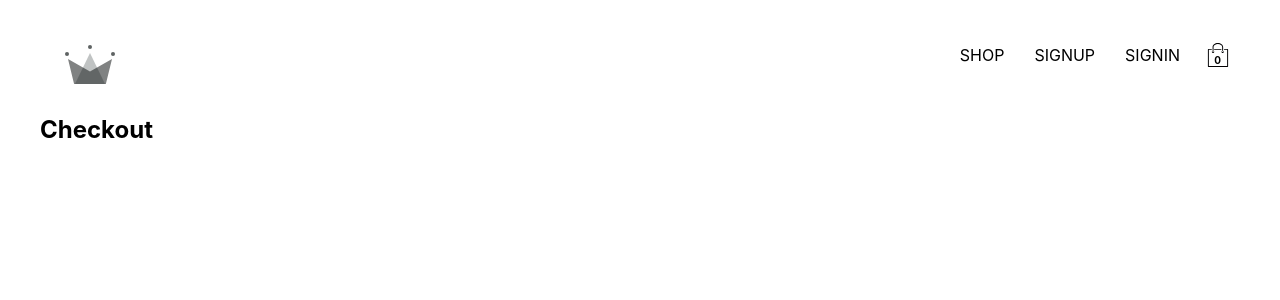
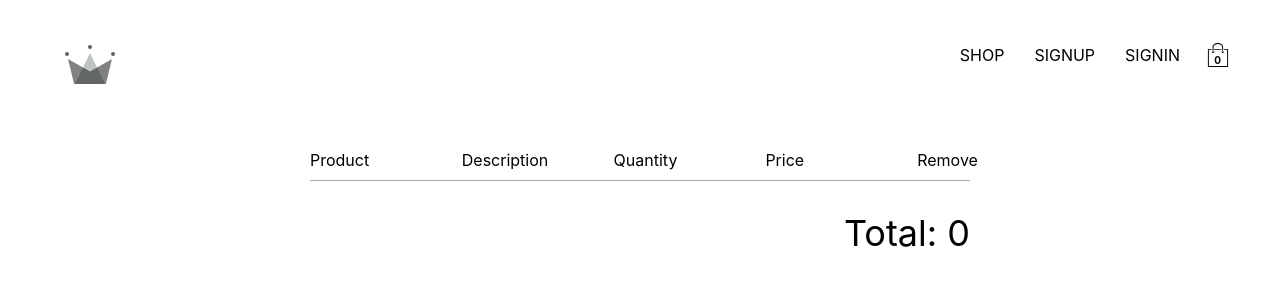
Before and after one commit to Precious2912/e-commerce-web-app, a React (Create React App) app: page /checkout in a window 1280 px wide. Shown: the top 300 px of the page. Built offline with nearby package versions, Linux system fonts and the light colour scheme.

Commit message:
Checkout route done

```diff
--- /dev/null
+++ b/src/components/checkout-item/checkout-item.component.jsx
@@ -0,0 +1,37 @@
+import { useContext } from "react";
+import { CartContext } from "../../contexts/cart.context";
+
+import "./checkout-item.styles.scss";
+
+const CheckoutItem = ({ cartItem }) => {
+  const { removeItemFromCart, addItemToCart, clearItemFromCart } =
+    useContext(CartContext);
+  const { name, quantity, price, imageUrl } = cartItem;
+
+  const handleClearCart = () => clearItemFromCart(cartItem);
+  const handleIncrementQuantity = () => addItemToCart(cartItem);
+  const handleDecrementQuantity = () => removeItemFromCart(cartItem);
+  return (
+    <div className="checkout-item-container">
+      <div className="image-container">
+        <img src={imageUrl} alt={name} />
+      </div>
+      <span className="name">{name}</span>
+      <span className="quantity">
+        <div className="arrow" onClick={handleDecrementQuantity}>
+          -
+        </div>
+        <span className="value">{quantity}</span>
+        <div className="arrow" onClick={handleIncrementQuantity}>
+          +
+        </div>
+      </span>
+      <span className="price">{price}</span>
+      <div className="remove-button" onClick={handleClearCart}>
+        &#10005;
+      </div>
+    </div>
+  );
+};
+
+export default CheckoutItem;
--- /dev/null
+++ b/src/components/checkout-item/checkout-item.styles.scss
@@ -0,0 +1,42 @@
+.checkout-item-container {
+  width: 100%;
+  display: flex;
+  min-height: 100px;
+  border-bottom: 1px solid darkgrey;
+  padding: 15px 0;
+  font-size: 20px;
+  align-items: center;
+
+  .image-container {
+    width: 23%;
+    padding-right: 15px;
+
+    img {
+      width: 100%;
+      height: 100%;
+    }
+  }
+  .name,
+  .quantity,
+  .price {
+    width: 23%;
+  }
+
+  .quantity {
+    display: flex;
+
+    .arrow {
+      cursor: pointer;
+      font-weight: 800;
+    }
+
+    .value {
+      margin: 0 10px;
+    }
+  }
+
+  .remove-button {
+    padding-left: 12px;
+    cursor: pointer;
+  }
+}
--- a/src/contexts/cart.context.jsx
+++ b/src/contexts/cart.context.jsx
@@ -20,17 +20,20 @@
     (cartItem) => cartItem.id === itemToRemove.id
   );
 
-  if(existingCartItem.quantity === 1){
-    return cartItems.filter((cartItem) => cartItem.id !== itemToRemove.id)
+  if (existingCartItem.quantity === 1) {
+    return cartItems.filter((cartItem) => cartItem.id !== itemToRemove.id);
   }
 
-      return cartItems.map((cartItem) =>
-        cartItem.id === itemToRemove.id
-          ? { ...cartItem, quantity: cartItem.quantity - 1 }
-          : cartItem
-      );
+  return cartItems.map((cartItem) =>
+    cartItem.id === itemToRemove.id
+      ? { ...cartItem, quantity: cartItem.quantity - 1 }
+      : cartItem
+  );
+};
 
-};
+const clearCartItem = (cartItems, itemToClear) => {
+      return cartItems.filter((cartItem) => cartItem.id !== itemToClear.id);
+}
 
 export const CartContext = createContext({
   isCartOpen: false,
@@ -38,7 +41,8 @@
   cartItems: [],
   addItemToCart: () => {},
   cartCount: 0,
-  removeItemCart: () => {},
+  removeItemFromCart: () => {},
+  clearItemFromCart: () => {},
 });
 
 export const CartProvider = ({ children }) => {
@@ -62,6 +66,10 @@
     setCartItems(removeCartItem(cartItems, item));
   };
 
+  const clearItemFromCart = (item) => {
+    setCartItems(clearCartItem(cartItems, item))
+  }
+
   const value = {
     isCartOpen,
     setIsCartOpen,
@@ -69,6 +77,7 @@
     addItemToCart,
     cartCount,
     removeItemFromCart,
+    clearItemFromCart,
   };
 
   return <CartContext.Provider value={value}>{children}</CartContext.Provider>;
--- a/src/routes/checkout/checkout.component.jsx
+++ b/src/routes/checkout/checkout.component.jsx
@@ -1,28 +1,36 @@
 import { useContext } from "react";
+import CheckoutItem from "../../components/checkout-item/checkout-item.component";
 import { CartContext } from "../../contexts/cart.context";
 
-// import './checkout.styles.scss'
+import "./checkout.styles.scss";
 
 const Checkout = () => {
-  const { cartItems, addItemToCart, removeItemFromCart } = useContext(CartContext);
-  console.log(cartItems)
+  const { cartItems } = useContext(CartContext);
 
   return (
-    <div>
-      <h2>Checkout</h2>
-      <div>
-        {cartItems.map((cartItem) => {
-            const {id, name, quantity} = cartItem;
-          return (
-            <div key={id}>
-              <h4>{name}</h4>
-              <span>{quantity}</span>
-              <span onClick={() => removeItemFromCart(cartItem)}>decrement</span>
-              <span onClick={() => addItemToCart(cartItem)}>increment</span>
-            </div>
-          );
-        })}
+    <div className="checkout-container">
+      <div className="checkout-header">
+        <div className="header-block">
+          <span>Product</span>
+        </div>
+        <div className="header-block">
+          <span>Description</span>
+        </div>
+        <div className="header-block">
+          <span>Quantity</span>
+        </div>
+        <div className="header-block">
+          <span>Price</span>
+        </div>
+        <div className="header-block">
+          <span>Remove</span>
+        </div>
       </div>
+
+      {cartItems.map((cartItem) => (
+        <CheckoutItem key={cartItem.id} cartItem={cartItem} />
+      ))}
+      <span className="total">Total: 0</span>
     </div>
   );
 };
--- /dev/null
+++ b/src/routes/checkout/checkout.styles.scss
@@ -0,0 +1,31 @@
+.checkout-container {
+  width: 55%;
+  min-height: 90vh;
+  display: flex;
+  flex-direction: column;
+  align-items: center;
+  margin: 50px auto 0;
+
+  .checkout-header {
+    width: 100%;
+    padding: 10px 0;
+    display: flex;
+    justify-content: space-between;
+    border-bottom: 1px solid darkgrey;
+
+    .header-block {
+      text-transform: capitalize;
+      width: 23%;
+
+      &:last-child {
+        width: 8%;
+      }
+    }
+  }
+
+  .total {
+    margin-top: 30px;
+    margin-left: auto;
+    font-size: 36px;
+  }
+}
```
